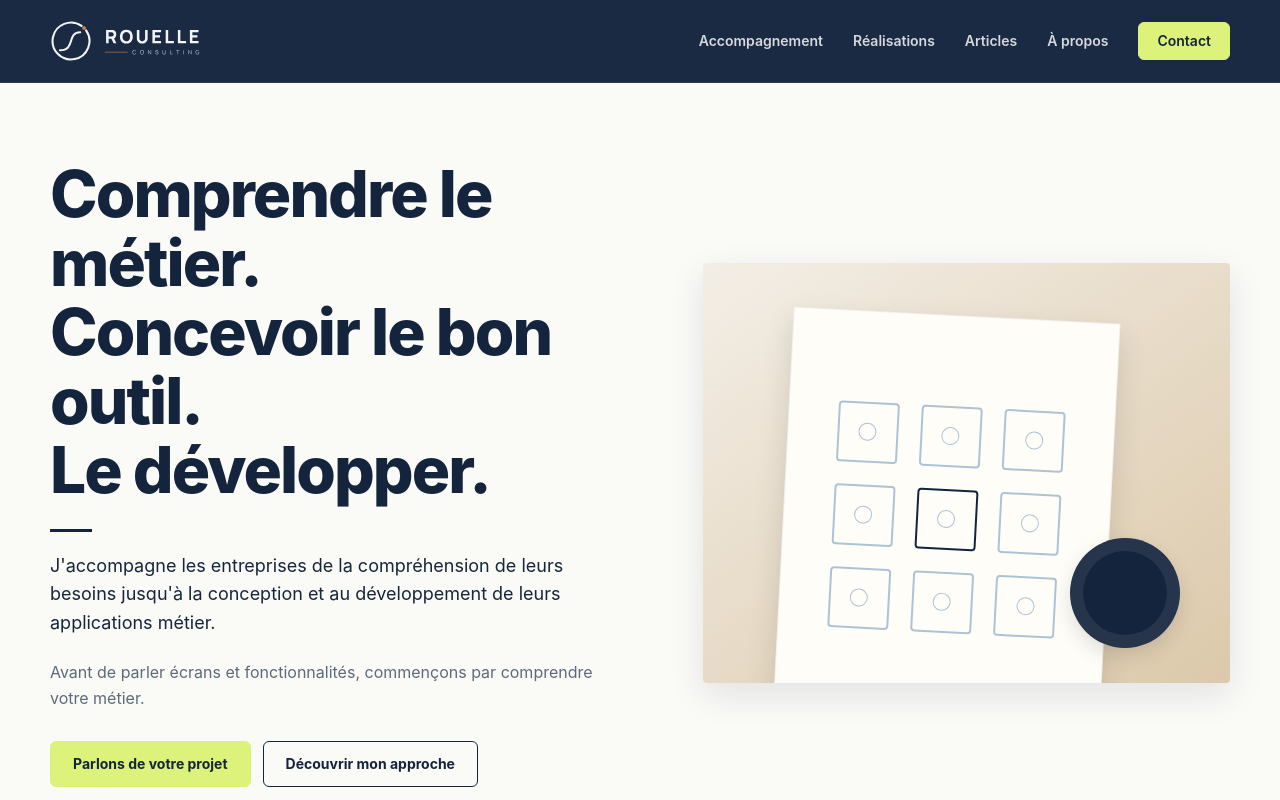
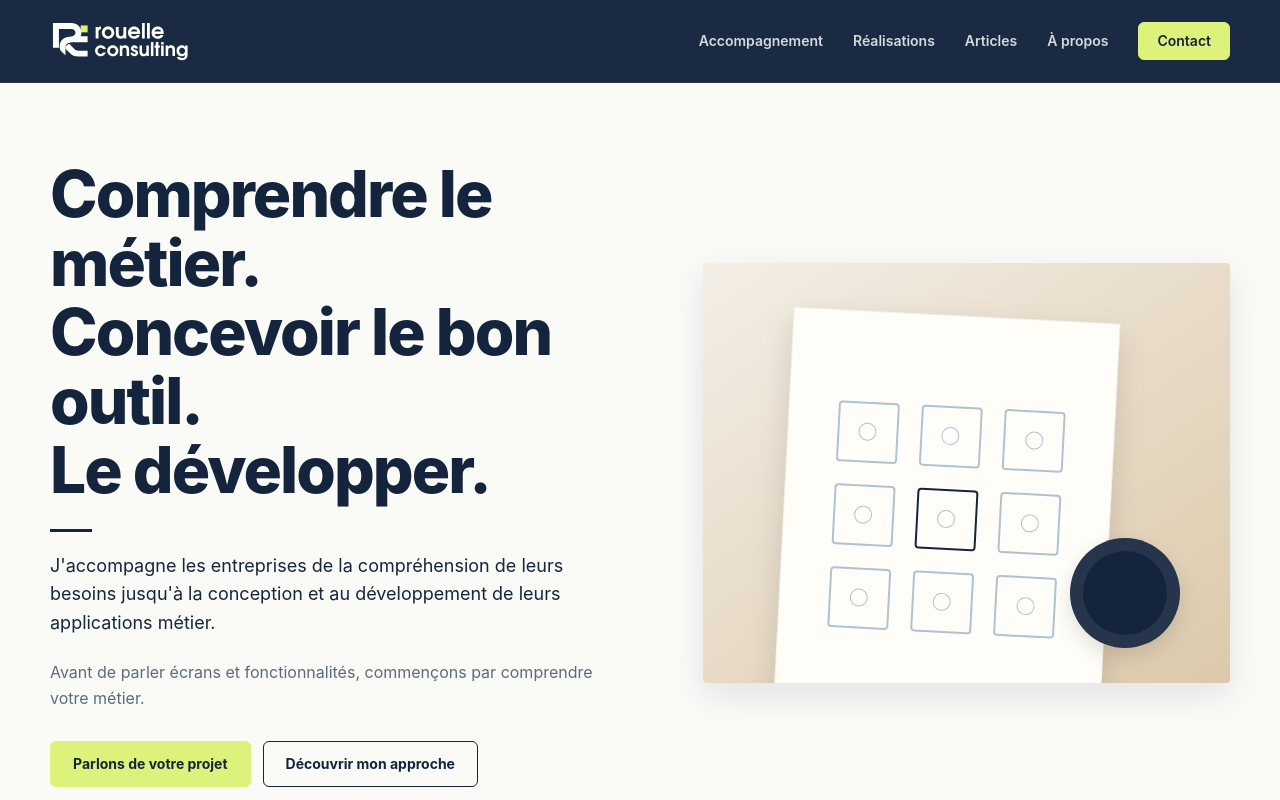
Before and after one commit to nrouelle/rouelleconsulting_v2, an Astro site: page / in a window 1280 px wide. Shown: the top 800 px of the page. Built offline with nearby package versions, Linux system fonts and the light colour scheme; Astro itself is replaced by a stand-in of ours.

Commit message:
feat(assets): 🎨 Add new SVG logo and symbol files

```diff
--- a/src/components/Header.astro
+++ b/src/components/Header.astro
@@ -18,7 +18,7 @@ const hrefFor = (anchor: string) => (isHome ? `#${anchor}` : `/#${anchor}`);
 <header class="site-header">
   <div class="container header-inner">
     <a href="/" class="brand">
-      <img src="/assets/rouelle-logo-horizontal-dark.svg" alt="Rouelle Consulting — Applications métier sur mesure" class="brand-logo" />
+      <img src="/assets/rouelle-consulting-blanc.svg" alt="Rouelle Consulting — Applications métier sur mesure" class="brand-logo" />
     </a>
 
     <button type="button" class="nav-toggle" aria-expanded="false" aria-controls="main-nav" aria-label="Ouvrir le menu">
--- a/src/layouts/BaseLayout.astro
+++ b/src/layouts/BaseLayout.astro
@@ -36,7 +36,7 @@ const ogImageUrl = new URL(ogImage, Astro.site);
     <title>{title}</title>
     <meta name="description" content={description} />
 
-    <link rel="icon" type="image/svg+xml" href="/assets/rouelle-symbole-light.svg" />
+    <link rel="icon" type="image/svg+xml" href="/assets/rouelle-symbole.svg" />
     <link rel="canonical" href={canonicalUrl} />
 
     <meta property="og:type" content={ogType} />
```
Also changed, not shown: public/assets/rouelle-consulting-blanc.svg (added), public/assets/rouelle-symbole.svg (added).
